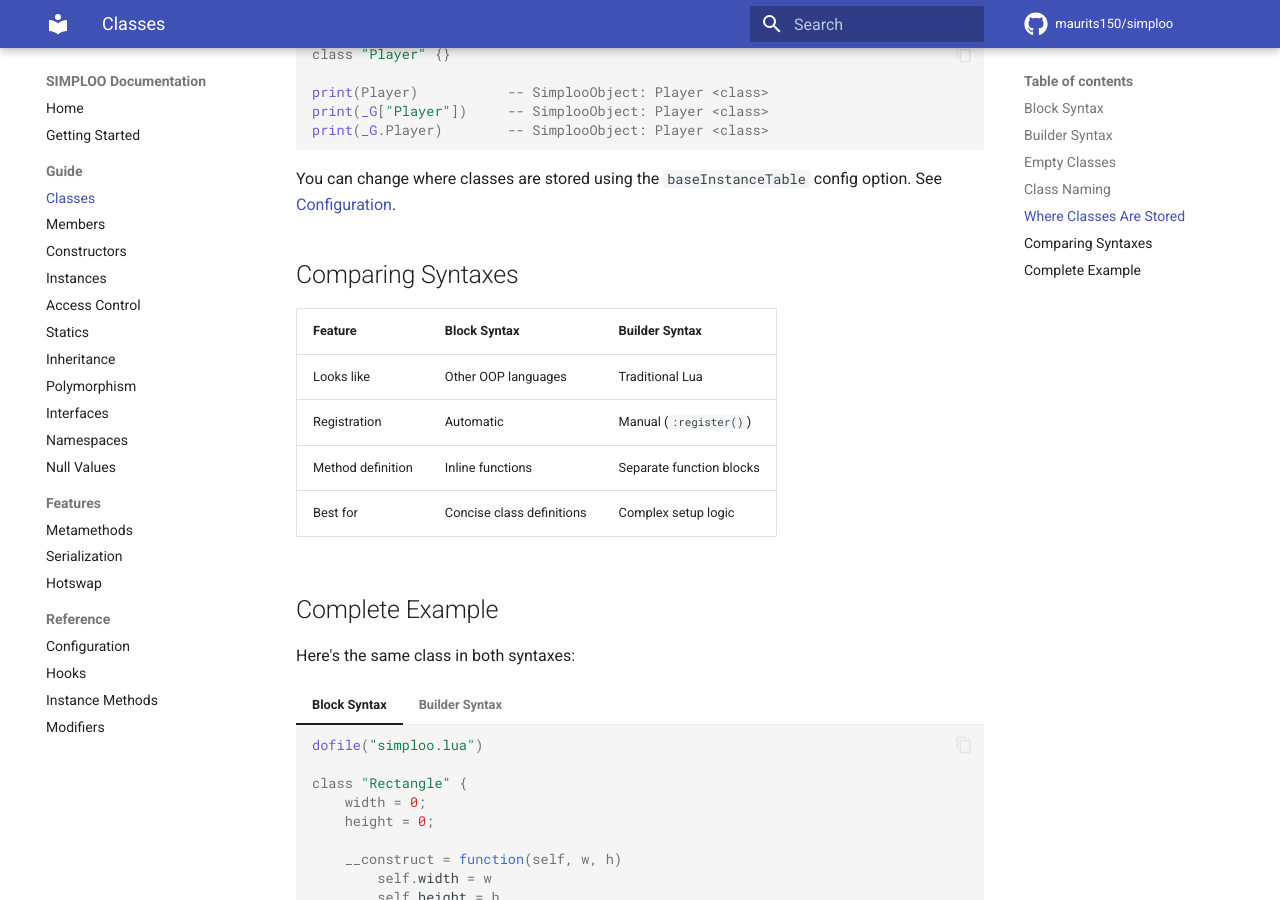
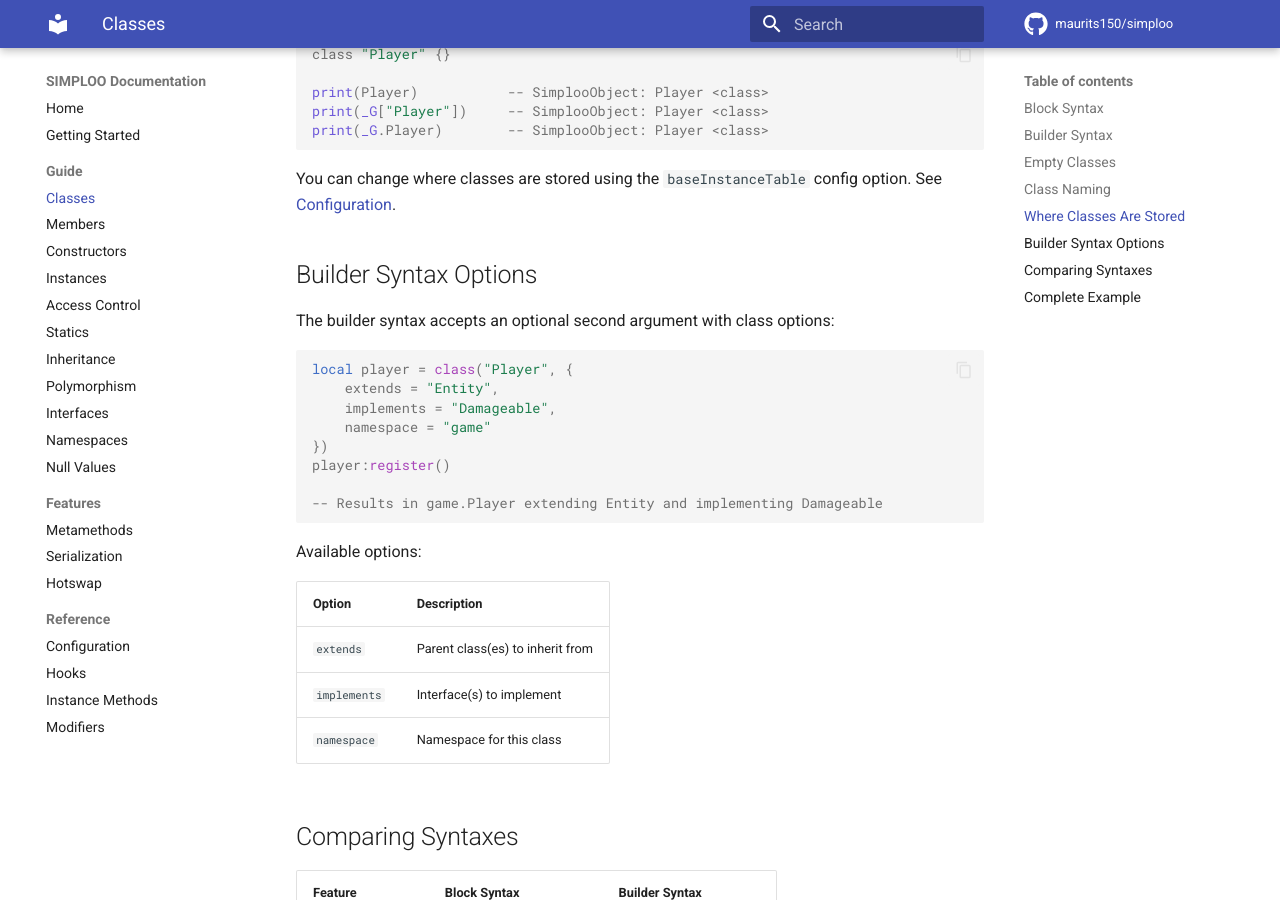
Before and after one commit to maurits150/simploo, an MkDocs documentation site: the page built from docs/guide/classes.md, in a window 1280 px wide and 900 px high, scrolled down 1958 px. Built offline with MkDocs 1.6.1 and Material for MkDocs 9.7.7, drawn with Linux system fonts in a browser that asks for light colours; comment, search, counter and statistics services are not loaded.

Commit message:
Document builder syntax options (extends, implements, namespace)
- Add Builder Syntax Options section to classes.md
- Update namespaces.md to show namespace option in class()

````diff
--- a/docs/guide/classes.md
+++ b/docs/guide/classes.md
@@ -96,6 +96,29 @@ print(_G.Player)        -- SimplooObject: Player <class>
 
 You can change where classes are stored using the `baseInstanceTable` config option. See [Configuration](../reference/config.md).
 
+## Builder Syntax Options
+
+The builder syntax accepts an optional second argument with class options:
+
+```lua
+local player = class("Player", {
+    extends = "Entity",
+    implements = "Damageable",
+    namespace = "game"
+})
+player:register()
+
+-- Results in game.Player extending Entity and implementing Damageable
+```
+
+Available options:
+
+| Option | Description |
+|--------|-------------|
+| `extends` | Parent class(es) to inherit from |
+| `implements` | Interface(s) to implement |
+| `namespace` | Namespace for this class |
+
 ## Comparing Syntaxes
 
 | Feature | Block Syntax | Builder Syntax |
````
Also changed, not shown: docs/guide/namespaces.md (+16 -15 lines).
